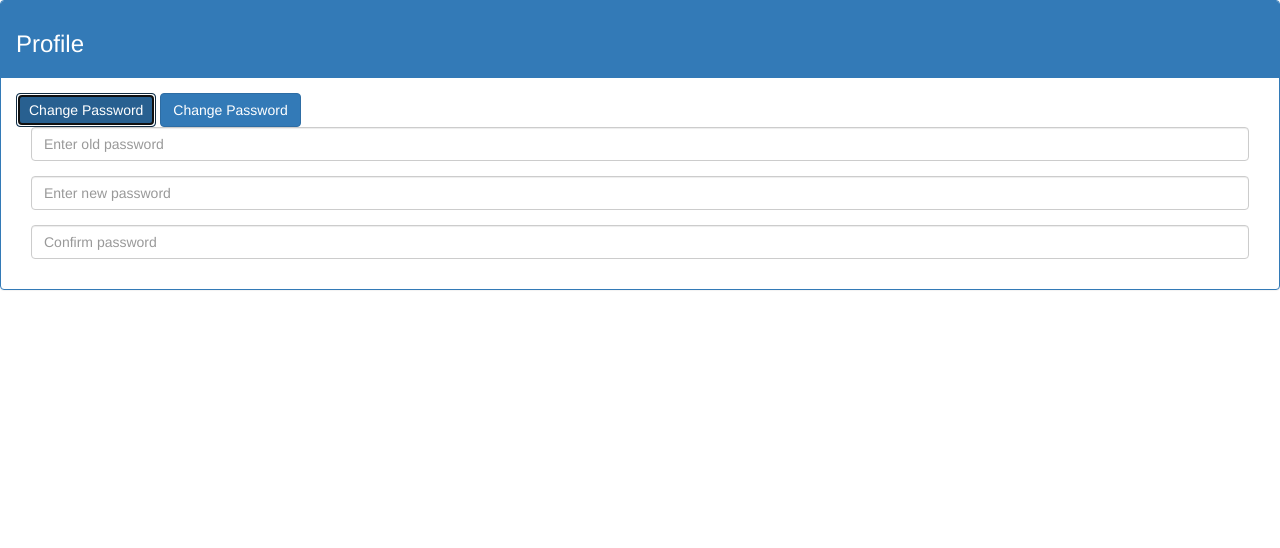
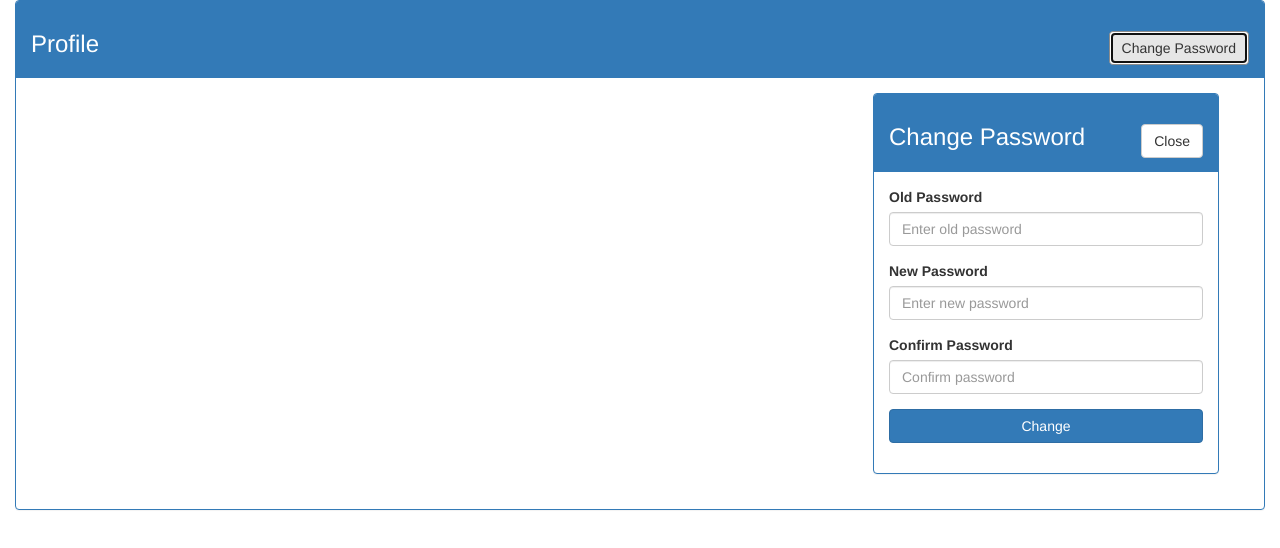
Before and after one commit to albasit/person-blockchain, a website: page src/profile.html in a window 1280 px wide. Both pictures are taken after a click on the button "Change Password". Drawn offline with Linux system fonts and the light colour scheme.

Commit message:
Front-end validation added.

```diff
--- a/src/js/validator.formate.js
+++ b/src/js/validator.formate.js
@@ -55,11 +55,13 @@ $( document ).ready(function() {
             },
             password: {
                 required: true,
-                strongPassword: false
             },
             password2: {
                 required: true,
                 equalTo: '#password'
+            },
+            oldPass: {
+                required: true
             },
             cnic: {
                 required: true,
@@ -96,33 +98,36 @@ $( document ).ready(function() {
                 remote: $.validator.format("{0} is already associated with an account."),
             },
             password: {
-                required: 'Please enter your password'
+                required: 'Please enter your password.'
+            },
+            oldPass: {
+                required: 'Please enter your old password.'
             },
             cnic: {
-                required: 'Please enter CNIC',
-                digits: 'CNIC should be numeric',
-                minlength: 'CNIC should be of 12 digits',
-                maxlength: 'CNIC should be equal to 12 digits'
+                required: 'Please enter CNIC.',
+                digits: 'CNIC should be numeric.',
+                minlength: 'CNIC should be of 12 digits.',
+                maxlength: 'CNIC should be equal to 12 digits.'
             },
             pname: {
-                required: 'Please enter person\'s name'
+                required: 'Please enter person\'s name.'
             },
             age: {
-                required: 'Please enter second name',
-                digits: 'Age should be numeric',
-                maxlength: 'Age should be less than 3 digits'
+                required: 'Please enter second name.',
+                digits: 'Age should be numeric.',
+                maxlength: 'Age should be less than 3 digits.'
             },
             dob: {
-                required: 'Please enter Date of birth',
+                required: 'Please enter Date of birth.',
             },
             address: {
-                required: 'Please enter complete address',
+                required: 'Please enter complete address.',
             },
             generalinfo: {
-                required: 'Please enter general information',
+                required: 'Please enter general information.',
             },
             dataType: {
-                required: 'Please choose data type'
+                required: 'Please choose data type.'
             }
 
         },
--- a/src/profile.html
+++ b/src/profile.html
@@ -13,26 +13,43 @@
   </head>
   <body>
 
+    <div class="container-fluid">
         <div class="panel panel-primary">
             <div class="panel-heading">
-        <h3>Profile</h3>
+              <h3>Profile<button class="btn btn-default pull-right" id="showPass">Change Password</button></h3>
             </div>
             <div class="panel-body">
-          <button class="btn btn-primary" id="showPass">Change Password</button>
-          <button class="btn btn-primary" id="hidePass">Change Password</button>
+                <div class="col-lg-8">
+
+                </div>
+                <div class="col-lg-4">
                     <div class="container-fluid" id="editPass" style="display: none;">
+                        <div class="panel panel-primary">
+                          <div class="panel-heading">
+                            <h3>Change Password<button class="btn btn-default pull-right" id="hidePass">Close</button></h3>
+
+                        </div>
+                        <div class="panel-body">
                             <form class="form-validation">
                                 <div class="form-group">
-                    <input type="text" name="pass" id="oldPass" class="form-control" placeholder="Enter old password">
+                                  <label for="oldPass">Old Password</label>
+                                    <input type="text" name="oldPass" id="oldPass" class="form-control" placeholder="Enter old password">
                                 </div>
                                 <div class="form-group">
-                    <input type="text" name="pass" id="newPass" class="form-control" placeholder="Enter new password">
+                                    <label for="newPass">New Password</label>
+                                    <input type="password" name="password" id="newPass" class="form-control" placeholder="Enter new password">
                                 </div>
                                 <div class="form-group">
-                    <input type="text" name="pass" id="confrmPass" class="form-control" placeholder="Confirm password">
+                                    <label for="confrmPass">Confirm Password</label>
+                                    <input type="password" name="password2" id="confrmPass" class="form-control" placeholder="Confirm password">
+                                </div>
+                                <div class="form-group">
+                                  <button type="submit" class="btn btn-block btn-primary">Change</button>
                                 </div>
                             </form>
-                <div>
+                        </div>
+                  </div>
+                </div>
                 </div>
           </div>
           </div>
```
Also changed, not shown: src/js/jquery.validate.js. Lines whose indentation alone changed are shown as unchanged.
